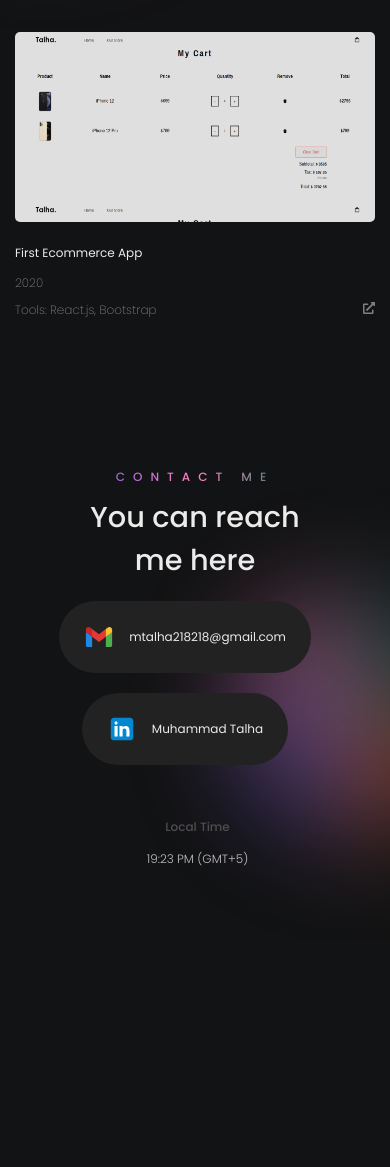
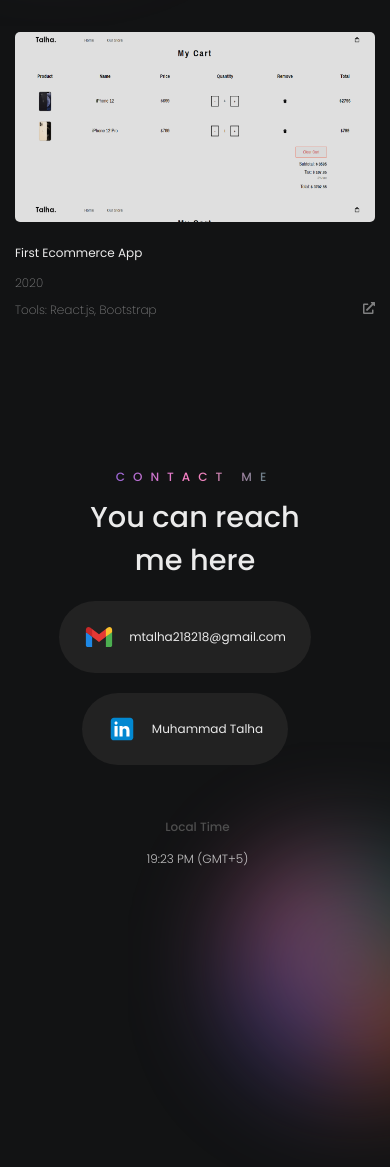
Before and after one commit to mtalha218/Portfolio-M.Talha, a React (Create React App) app: page / in a window 390 px wide. Shown: the part 2803-3970 px from the top of the page. Before the commit the page ends 3742 px from the top, so only its background shows below. Built offline with nearby package versions, Linux system fonts and the light colour scheme.

Commit message:
8th commit

```diff
--- a/src/App.css
+++ b/src/App.css
@@ -48,7 +48,7 @@ body {
   position: absolute;
   height: 800px;
   width: auto;
-  top: 320%;
+  top: 380%;
   right: 0%;
   z-index: -4;
   opacity: 0.8;
@@ -102,7 +102,7 @@ body {
   }
   .rainbow3 {
     height: 450px;
-    top: 380%;
+    top: 440%;
     opacity: 0.6;
   }
 }
@@ -118,7 +118,7 @@ body {
     opacity: 0.5;
   }
   .rainbow3 {
-    top: 390%;
+    top: 420%;
     opacity: 0.5;
   }
 }
```
